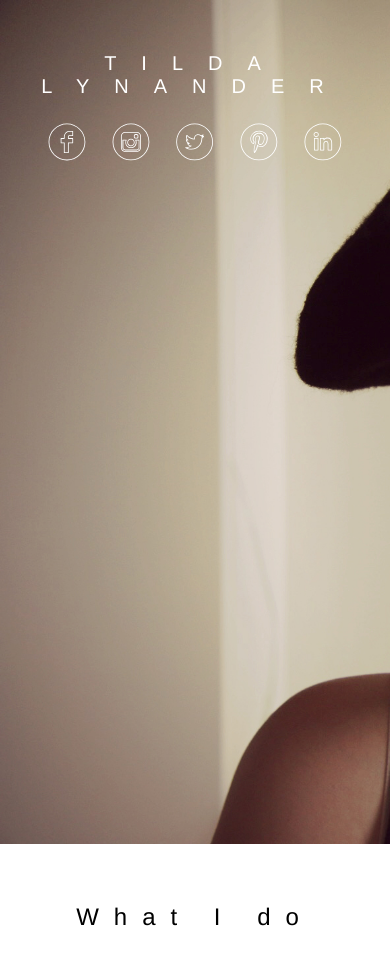
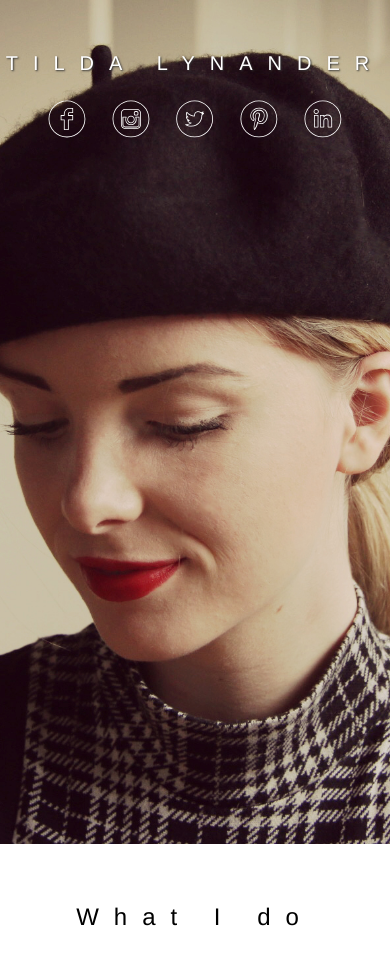
Before and after one commit to tildalynander/Portfolio, a plain HTML site: page index.html in a window 390 px wide. Shown: the top 964 px of the page. Drawn offline with Linux system fonts and the light colour scheme.

Commit message:
Uppdates

```diff
--- a/icons.css
+++ b/icons.css
@@ -8,6 +8,7 @@
     display: inline-block;
     background-size: cover;
     margin: 10px;
+    transition: all 0.2s ease-out;
 
 
 }
@@ -37,10 +38,17 @@
     opacity: 0;
     animation: fadeinicon 4s forwards;
     animation-delay: 1s;
+    -webkit-animation: fadeinicon 4s forwards;
+    -webket-animation-delay: 1s;
 
 }
 
 @keyframes fadeinicon {
+    from { opacity: 0; }
+    to   { opacity: 1; }
+}
+
+@-webkit-keyframes fadeinicon {
     from { opacity: 0; }
     to   { opacity: 1; }
 }
--- a/index.html
+++ b/index.html
@@ -3,6 +3,8 @@
   <head>
     <title></title>
     <link rel="stylesheet" type="text/css" href="stylesheet.css">
+    <link rel="stylesheet" type="text/css" href="mobile.css">
+    <meta name="viewport" content="width=device-width, initial-scale=1, maximum-scale=1"/>
   </head>
 
   <body>
--- /dev/null
+++ b/mobile.css
@@ -0,0 +1,16 @@
+@media (max-width: 767px) {
+
+  #frontpage {
+    position: relative;
+    background-position: center center;
+  }
+
+  #blackbox {
+    display: none;
+  }
+
+  h1 {
+    font-weight: 400;
+    letter-spacing: 15px;
+  }
+}
--- a/stylesheet.css
+++ b/stylesheet.css
@@ -17,6 +17,7 @@ h1 {
   text-align: center;
   display: inline-block;
   padding-top: 10%;
+  text-shadow: 1px 1px 2px #333;
 }
 
 h2 {
@@ -70,9 +71,15 @@ h2 {
 
 #header {
   animation: fadein 4s;
+  -webkit-animation: fadein 4s;
 }
 
 @keyframes fadein {
     from { opacity: 0; }
     to   { opacity: 1; }
 }
+
+@-webkit-keyframes fadein {
+    from { opacity: 0; }
+    to   { opacity: 1; }
+}
```
Also changed, not shown: socicon-1.3/socicon.svg (deleted), socicon-1.3/socicon.ttf (deleted), socicon-1.3/socicon.woff (deleted), 2 other files.
